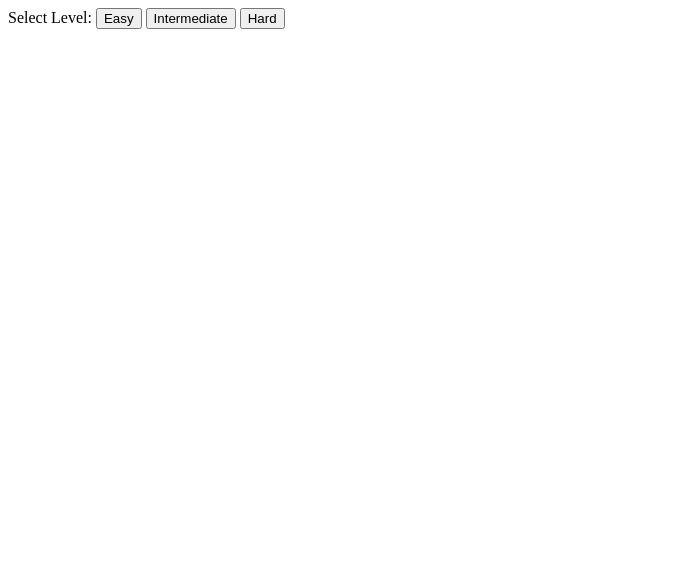
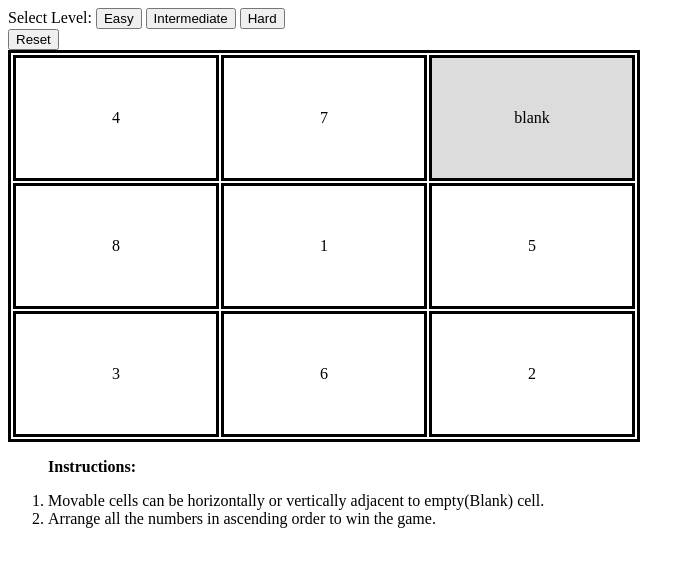
Before and after one commit to kartheekgj/numbershuffle, a plain HTML site: page number_shuffle_levels.html in a window 1280 px wide. Shown: the whole page, without its empty margins (0-695 px from the left). Drawn offline with Linux system fonts and the light colour scheme.

Commit message:
errors removed

```diff
--- a/number_shuffle_levels.html
+++ b/number_shuffle_levels.html
@@ -4,13 +4,27 @@
 		Number Shuffle game
 		</title>
 		<style>
-			.data_shuffle{
+			.data_shuffle,.blank{
 				width : 100px;
+				border : solid;
+				text-align:center;
 			}
-
+			.tab_shuffle{
+				border : solid;
+			}
+			table {
+				width:50%;
+				height:50%;
+			}
+			.blank{
+				background-color:#dcdcdc;
+			}
+			ul{
+				list-style:none;
+			}
 		</style>
 	</head>
-		<body>
+		<body onLoad='createGrid(0);'>
 			<span id="playButton" >
 				<label>Select Level: </label>
 				<button onClick="createGrid(0);" value="Easy">Easy</button>
@@ -19,17 +33,27 @@
 			</span>
 
 			<button id="resetButton" style="display:none;" value="Reset">Reset</button>
-			<table id="grid" class="table table-striped">
+			<table id="grid" class="tab_shuffle">
+			</table>
 
-			</table>
+			<ul>
+				<li>
+					<strong>Instructions:</strong>
+				</li>
+			</ul>
+			<ol>
+				<li>
+					Movable cells can be horizontally or vertically adjacent to empty(Blank) cell.
+				</li>
+				<li>
+					Arrange all the numbers in ascending order to win the game.
+				</li>
+
+			</ol>
 		</body>
 </html>
+<style>
 
-
-<style>
-.blank{
-	background-color:#dcdcdc;
-}
 </style>
 
 <script type="text/javascript">
@@ -75,13 +99,13 @@
 			var blankElement= document.getElementsByClassName("blank")[0];
 			document.getElementById(blankElement.id).innerHTML = value;
 			document.getElementById(id).innerHTML = "blank";
-			document.getElementById(blankElement.id).className ="";
+			document.getElementById(blankElement.id).className ="data_shuffle";
 			document.getElementById(id).className ="blank";
 		}
 		if(!validate()){
 			getNeighbours(arrCnt,parseInt(document.getElementsByClassName("blank")[0].id,10));
 		}else{
-
+			alert( 'You completed Level: ' + userLevel + ' -- Starting Level: ' + userLevel);
 			createGrid(userLevel +1);
 		}
 
@@ -151,7 +175,7 @@
 			   tableGrid+= '</tr><tr class="row_shuffle">'
 			}
 			if((arrayGrid[i]) == 0){
-				tableGrid += 	'<td value="'+ (i) +'" id="'+ i +'" onClick="swap(event)" class="blank data_shuffle" >blank</td>';
+				tableGrid += 	'<td value="'+ (i) +'" id="'+ i +'" onClick="swap(event)" class="blank">blank</td>';
 				blankId = i;
 
 
```
